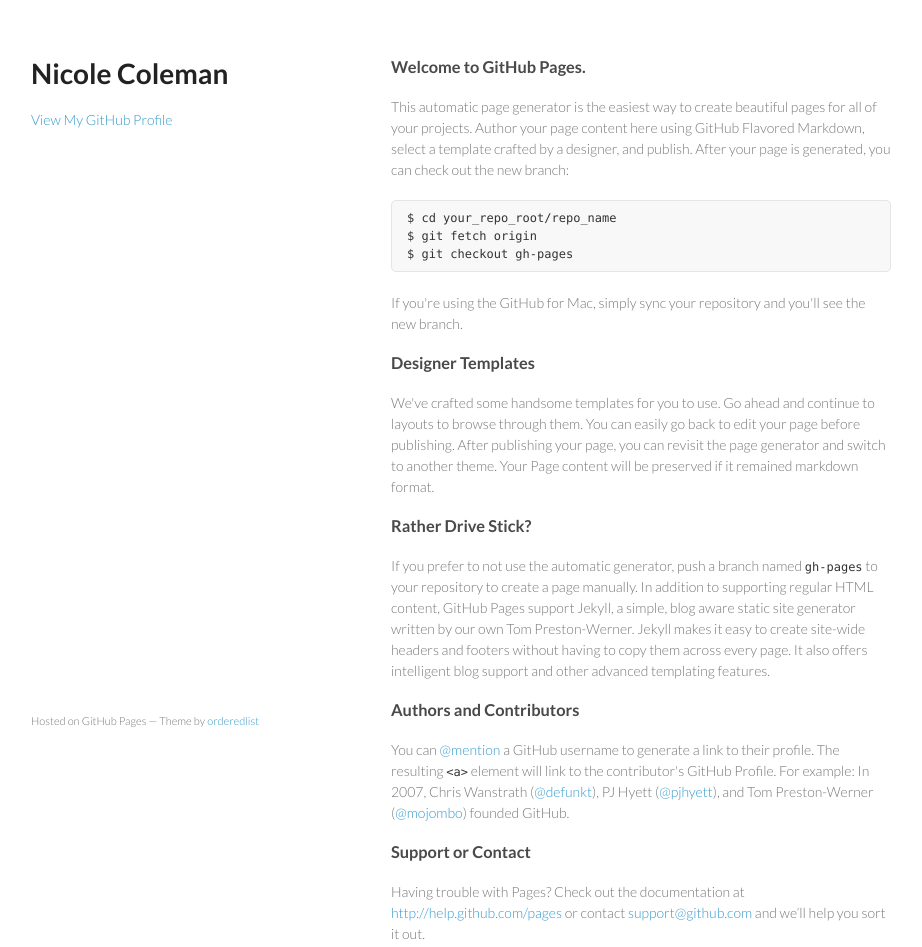
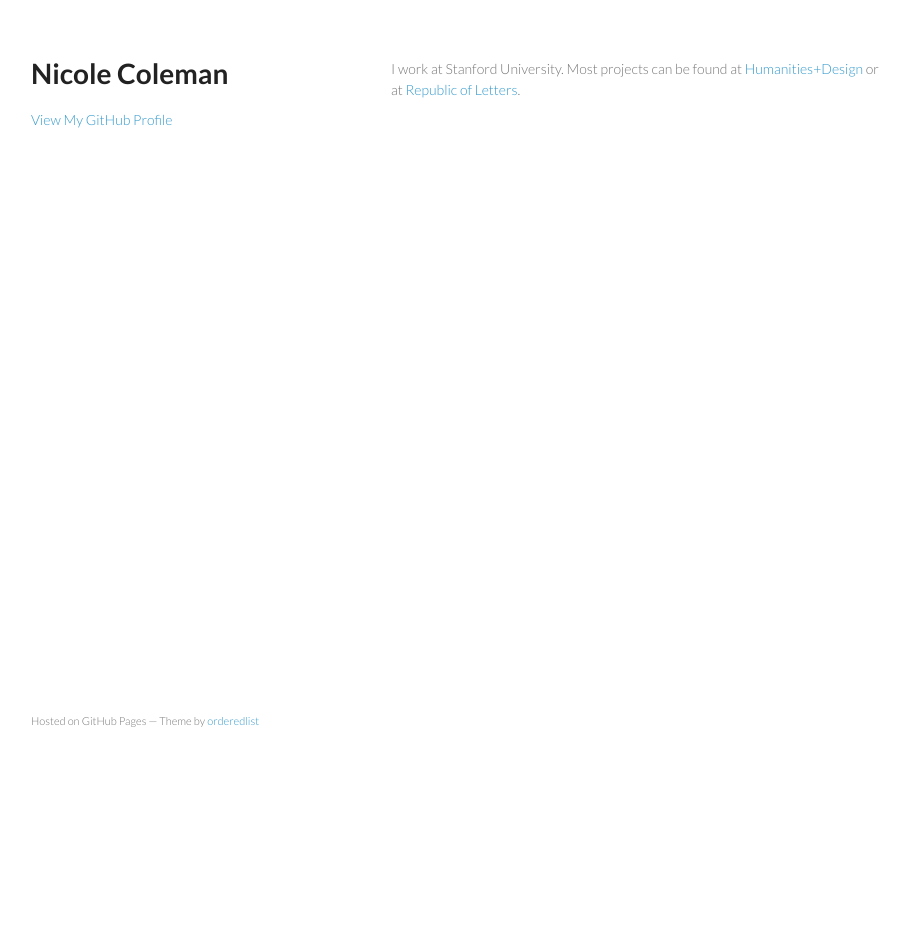
Before and after one commit to cncoleman/cncoleman.github.io, a plain HTML site: page index.html in a window 1280 px wide. Shown: the whole page, without its empty margins (179-1101 px from the left). After the commit the page ends 800 px from the top, so only its background shows below. Drawn offline with Linux system fonts and the light colour scheme.

Commit message:
Update index.html

```diff
--- a/index.html
+++ b/index.html
@@ -23,37 +23,9 @@
 
       </header>
       <section>
-        <h3>
-<a name="welcome-to-github-pages" class="anchor" href="#welcome-to-github-pages"><span class="octicon octicon-link"></span></a>Welcome to GitHub Pages.</h3>
+        <p>I work at Stanford University. Most projects can be found at <a href="http://humanitiesplusdesign.github.io">Humanities+Design</a> or at <a href="http://republicofletters.github.io">Republic of Letters</a>.</p>
 
-<p>This automatic page generator is the easiest way to create beautiful pages for all of your projects. Author your page content here using GitHub Flavored Markdown, select a template crafted by a designer, and publish. After your page is generated, you can check out the new branch:</p>
 
-<pre><code>$ cd your_repo_root/repo_name
-$ git fetch origin
-$ git checkout gh-pages
-</code></pre>
-
-<p>If you're using the GitHub for Mac, simply sync your repository and you'll see the new branch.</p>
-
-<h3>
-<a name="designer-templates" class="anchor" href="#designer-templates"><span class="octicon octicon-link"></span></a>Designer Templates</h3>
-
-<p>We've crafted some handsome templates for you to use. Go ahead and continue to layouts to browse through them. You can easily go back to edit your page before publishing. After publishing your page, you can revisit the page generator and switch to another theme. Your Page content will be preserved if it remained markdown format.</p>
-
-<h3>
-<a name="rather-drive-stick" class="anchor" href="#rather-drive-stick"><span class="octicon octicon-link"></span></a>Rather Drive Stick?</h3>
-
-<p>If you prefer to not use the automatic generator, push a branch named <code>gh-pages</code> to your repository to create a page manually. In addition to supporting regular HTML content, GitHub Pages support Jekyll, a simple, blog aware static site generator written by our own Tom Preston-Werner. Jekyll makes it easy to create site-wide headers and footers without having to copy them across every page. It also offers intelligent blog support and other advanced templating features.</p>
-
-<h3>
-<a name="authors-and-contributors" class="anchor" href="#authors-and-contributors"><span class="octicon octicon-link"></span></a>Authors and Contributors</h3>
-
-<p>You can <a href="https://github.com/blog/821" class="user-mention">@mention</a> a GitHub username to generate a link to their profile. The resulting <code>&lt;a&gt;</code> element will link to the contributor's GitHub Profile. For example: In 2007, Chris Wanstrath (<a href="https://github.com/defunkt" class="user-mention">@defunkt</a>), PJ Hyett (<a href="https://github.com/pjhyett" class="user-mention">@pjhyett</a>), and Tom Preston-Werner (<a href="https://github.com/mojombo" class="user-mention">@mojombo</a>) founded GitHub.</p>
-
-<h3>
-<a name="support-or-contact" class="anchor" href="#support-or-contact"><span class="octicon octicon-link"></span></a>Support or Contact</h3>
-
-<p>Having trouble with Pages? Check out the documentation at <a href="http://help.github.com/pages">http://help.github.com/pages</a> or contact <a href="mailto:support@github.com">support@github.com</a> and we’ll help you sort it out.</p>
       </section>
       <footer>
         <p><small>Hosted on GitHub Pages &mdash; Theme by <a href="https://github.com/orderedlist">orderedlist</a></small></p>
```
